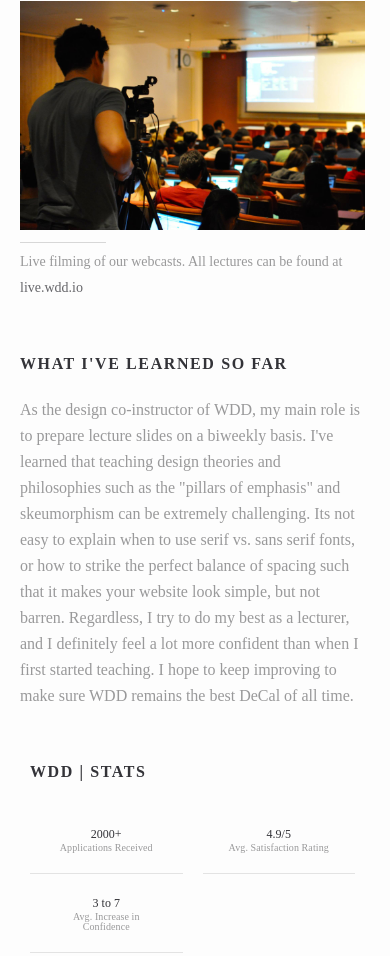
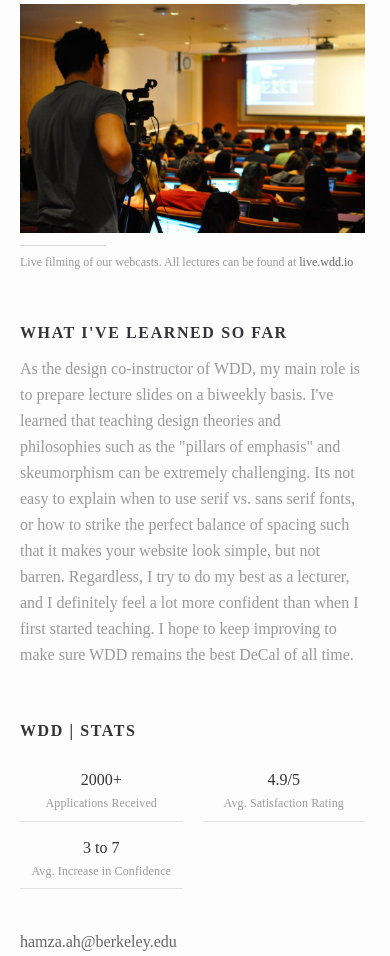
Before and after one commit to hamzaahmed/hamzaahmed.github.io, a plain HTML site: page wdd.html in a window 390 px wide. Shown: the part 817-1773 px from the top of the page. Drawn offline with nearby package versions, Linux system fonts and the light colour scheme.

Commit message:
Mobile fixes

```diff
--- a/assets/css/mobile.css
+++ b/assets/css/mobile.css
@@ -142,8 +142,17 @@ a {
 }
 
 .section {
-	padding: 15px 0;
+   	padding: 20px;
+   	padding-right: 25px;
+   	padding-bottom: 30px;
 }
+
+.box-section {
+    padding: 20px !important;
+    padding-left: 10px !important;
+    padding-right: 15px !important;
+}
+
 
 
 .frame {
@@ -198,12 +207,6 @@ a {
 	opacity: 1 !important;
 }
 
-.section {
-   	padding: 20px;
-   	padding-right: 25px;
-   	padding-bottom: 30px;
-}
-
 /* Navbar */
 
 .nav-container {
@@ -251,7 +254,6 @@ a {
 	-o-transition: all 400ms cubic-bezier(0.645, 0.045, 0.355, 1.000);
 	transition: all 400ms cubic-bezier(0.645, 0.045, 0.355, 1.000);
 }
-
 
 .nav-item {
 	margin: 30px 0;
@@ -459,10 +461,6 @@ button span {
 
 /* Common Classes */
 
-.text-box-section-header {
-	padding-left: 10px;
-}
-
 .text-link {
 	color: #66666a;
 }
@@ -480,7 +478,7 @@ button span {
     letter-spacing: 1px;
     color: #333338;
     margin-bottom: 10px;
-    line-height: 0.8;
+    line-height: 40px;
 }
 
 .sm-header {
@@ -490,11 +488,15 @@ button span {
 
 .section-header, .text-section-header {
 	color: #333338;
-	margin-bottom: 20px;
+	margin-bottom: 10px;
 	font-size: 16px;
 	font-weight: 700;
 	text-transform: uppercase;
 	letter-spacing: 0.1em;
+}
+
+.text-box-section-header {
+	padding-left: 10px;
 }
 
 .body-text {
@@ -563,28 +565,30 @@ button span {
     padding: 20px;
     background: #fff;
     padding-left: 0;
-    padding-top: 10px;
+    padding-top: 5px;
 }
 
 .card-desc2 {
-	padding: 20px;
+	padding: 10px 0;
     width: 100%;
     color: #333338;
-    text-align: center;
+
+	text-align: center;
 	border-bottom: 1px solid rgba(0,0,0,0.10);
 	line-height: 1.5;
 }
 
 .card-header {
-	font-size: 12px;
+	font-size: 16px;
 	color: #333338;
+	line-height: 2;
 }
 
 .card-subheader {
 	letter-spacing: 0.01em;
 	color: #99999a;
-	font-size: 10px;
-	line-height: 1;
+	font-size: 12px;
+	line-height: 1.2;
 }
 
 #ucb-card {
@@ -641,8 +645,9 @@ button span {
 /* Workpages */
 
 .caption-container {
-	font-size: 14px;
+	font-size: 12px;
 	color: #99999a;
+	line-height: 16px;
 }
 
 .caption-container:before {
@@ -651,7 +656,7 @@ button span {
 	display: block;
 	content: "";
 	border-top: 1px solid rgba(0,0,0,0.15);
-	margin-bottom: 6px;
+	margin-bottom: 8px;
 	margin-top: 12px;
 }
 
--- a/wdd.html
+++ b/wdd.html
@@ -116,7 +116,7 @@
                     </div>
                 </div>
             </div>
-            <div class = "section">
+            <div class = "section box-section">
                 <div class = "box-frame">
                     <div class = "text-section-header text-box-section-header">
                     WDD | STATS
```
Also changed, not shown: index.html (+1 -1 lines), work.html (+5 -3 lines).
